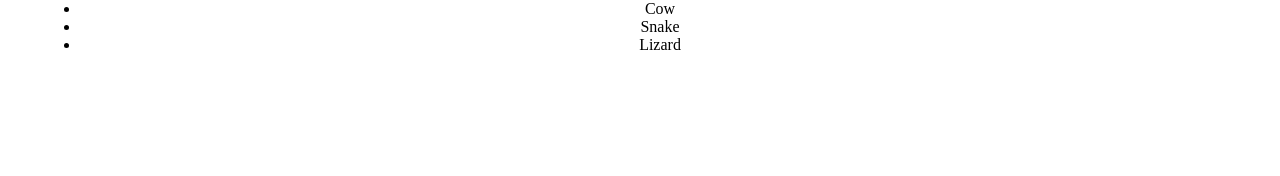
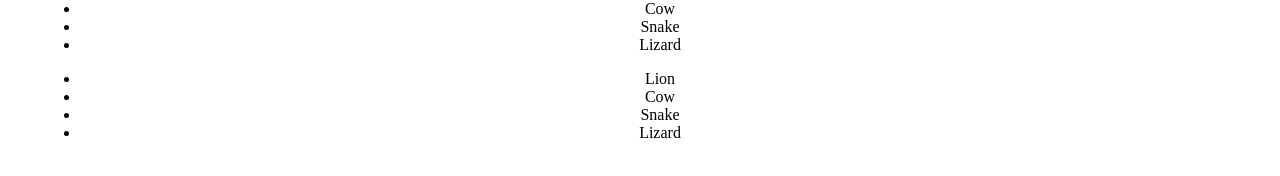
Before and after one commit to dielawn/my-first-react-app, a React (Vite) app: page / in a window 1280 px wide. Shown: the part 2026-2202 px from the top of the page. Before the commit the page ends 2136 px from the top, so only its background shows below. Built offline with nearby package versions, Linux system fonts and the light colour scheme.

Commit message:
function that displays message conditionally

```diff
--- a/src/Animals.jsx
+++ b/src/Animals.jsx
@@ -50,6 +50,27 @@ function SearchByLetter(props) {
 
 }
 
+function Lists(props) {
+
+    return (
+        <>
+        {!props.animals ? (
+            <div>Loading...</div>
+        ) : props.animals.length > 0 ? (
+            <ul>
+            {props.animals.map((animal) => {
+                return <li key={animal}>{animal}</li>
+            })}
+        </ul>
+        ) : (
+            <div>There are no animals listed!</div>
+        )}
+
+
+        </>
+    )
+}
+
 export function Animals() {
     const [animals, setAnimals]= useState(['Lion', 'Cow', 'Snake', 'Lizard'])
 
@@ -59,6 +80,7 @@ export function Animals() {
             <List animals={animals} />
             <ListByLetter animals={animals}/>
             <SearchByLetter animals={animals} />
+            <Lists  animals={animals}/>
         </div>
     )
 }
```
